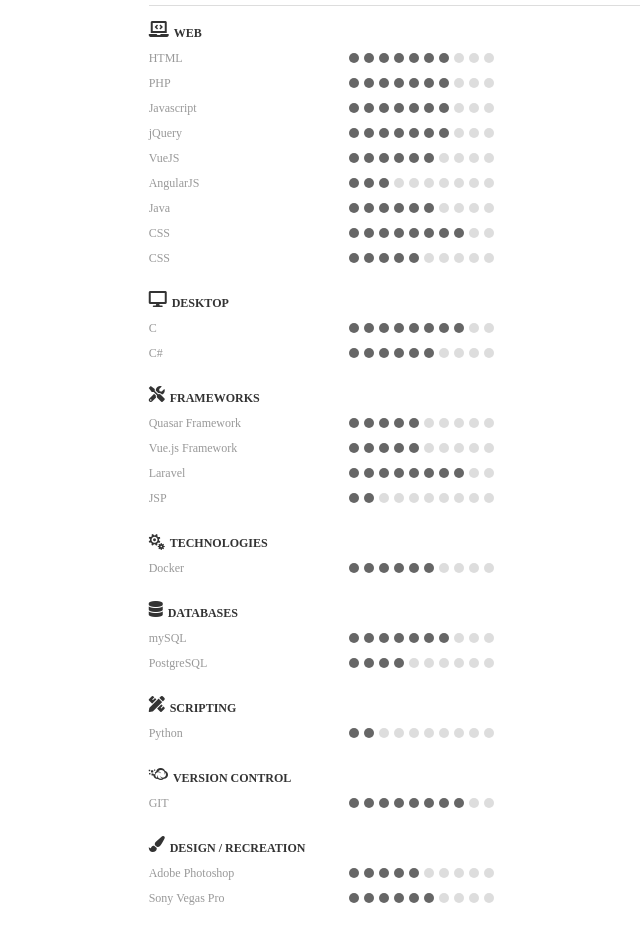
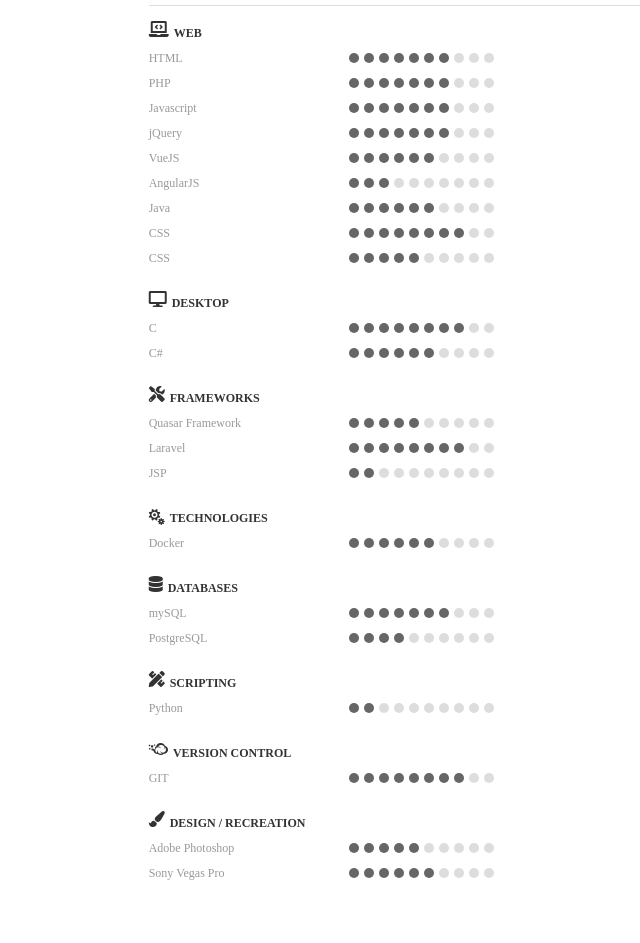
Before and after one commit to clizzyjc/lanex-clizen.github.io, a plain HTML site: page index.html in a window 1280 px wide. Shown: the part 627-1570 px from the top of the page, without its empty margins (523-1163 px from the left). Drawn offline with Linux system fonts and the light colour scheme.

Commit message:
Update index.html

```diff
--- a/index.html
+++ b/index.html
@@ -304,21 +304,6 @@
                             </dd>
                         </dl>
                         <dl class="clearfix">
-                            <dt>Vue.js Framework</dt>
-                            <dd>
-                                <b></b>
-                                <b></b>
-                                <b></b>
-                                <b></b>
-                                <b></b>
-                                <em></em>
-                                <em></em>
-                                <em></em>
-                                <em></em>
-                                <em></em>
-                            </dd>
-                        </dl>
-                        <dl class="clearfix">
                                 <dt>Laravel</dt>
                                 <dd>
                                     <b></b>
```
